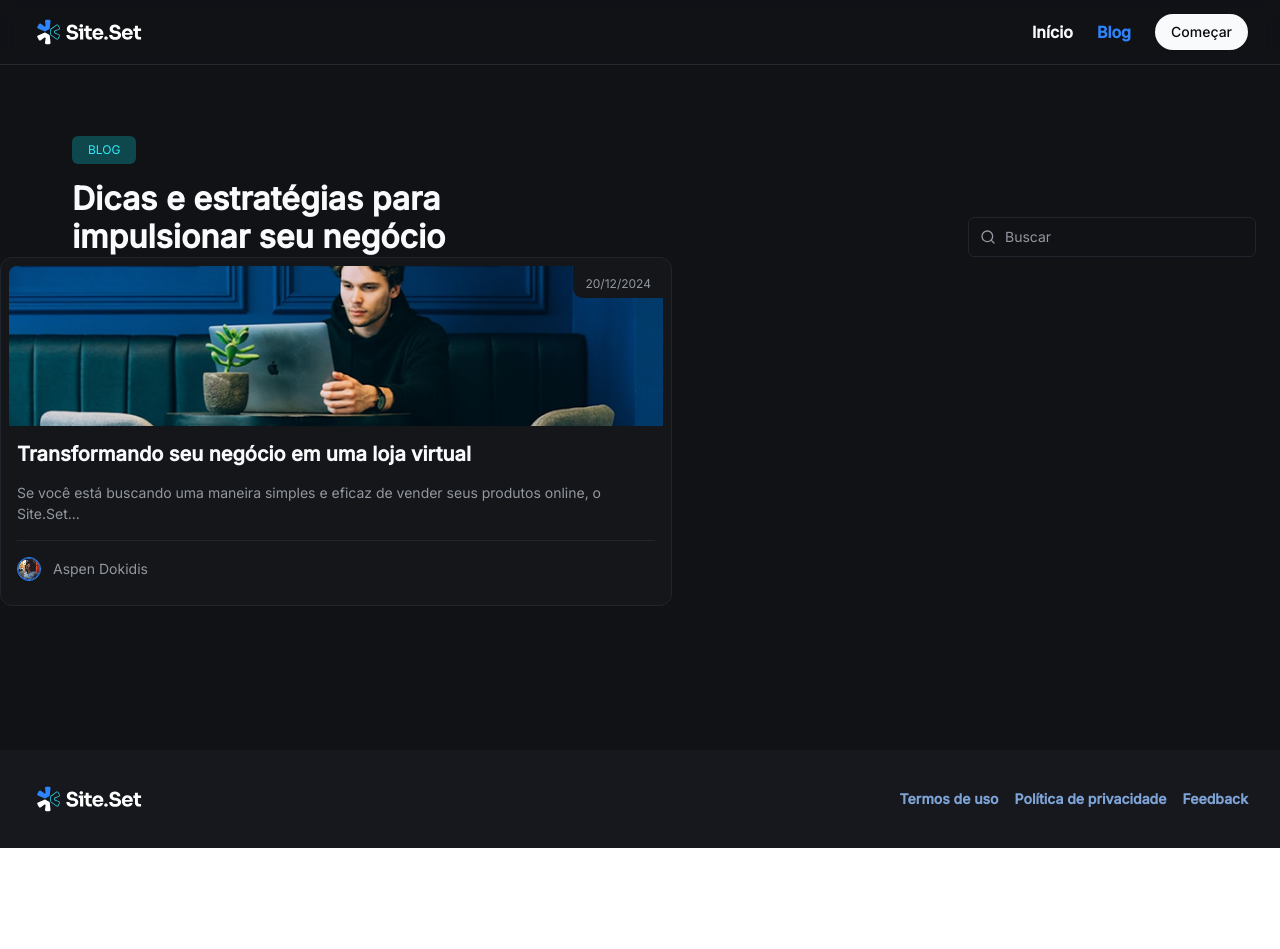
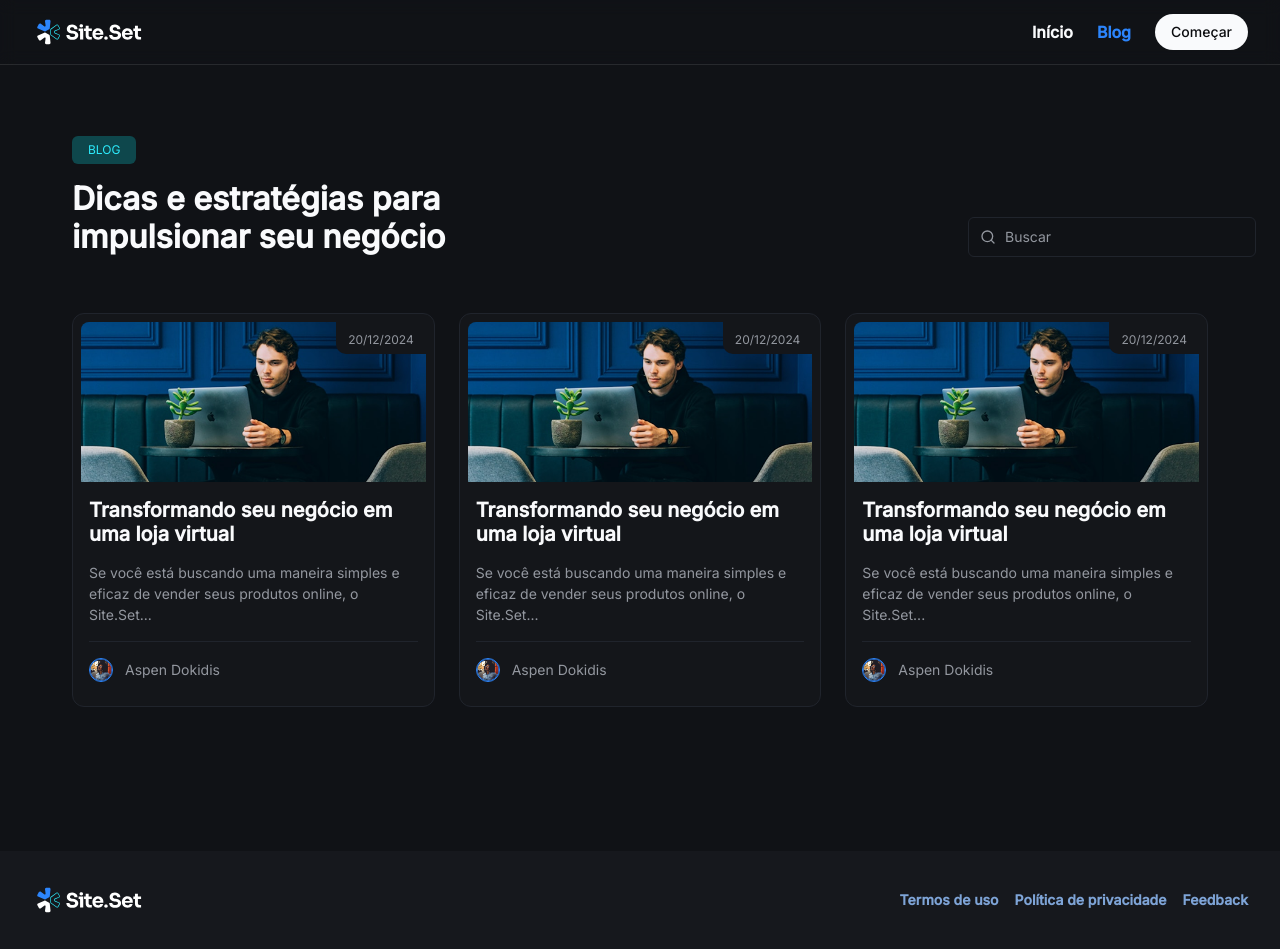
Before and after one commit to igorfbarbosa/landing-page-rocketseat, a Next.js app: page /blog in a window 1280 px wide. Before the commit the page ends 848 px from the top, so only its background shows below. Built offline with nearby package versions, Linux system fonts and the light colour scheme; a web font is replaced by a local one.

Commit message:
Fundamentos do Next.js - Criando o componente PostGridCard

```diff
--- a/src/templates/blog/blog-list.tsx
+++ b/src/templates/blog/blog-list.tsx
@@ -1,6 +1,7 @@
 import { Search } from '@/components/search'
 import { useRouter } from 'next/router'
 import { PostCard } from './components/post-card'
+import { PostGridCard } from './components/post-grid-card'
 
 export function BlogList() {
   const router = useRouter()
@@ -11,7 +12,7 @@ export function BlogList() {
 
   return (
     <div className="flex flex-col py-24 flex-grow h-full">
-      <header>
+      <header className="pb-14">
         <div className="container space-y-6 flex flex-col items-start justify-between md:flex-row md:items-end lg:items-end">
           <div className="flex flex-col gap-4 md:px-0">
             <span className="text-body-tag text-cyan-100 w-fit rounded-md text-center md:text-left py-2 px-4 bg-cyan-300">
@@ -26,6 +27,7 @@ export function BlogList() {
         </div>
       </header>
 
+      <PostGridCard>
         <PostCard
           title="Transformando seu negócio em uma loja virtual"
           description="Se você está buscando uma maneira simples e eficaz de vender seus produtos online, o Site.Set..."
@@ -37,6 +39,29 @@ export function BlogList() {
             name: 'Aspen Dokidis',
           }}
         />
+        <PostCard
+          title="Transformando seu negócio em uma loja virtual"
+          description="Se você está buscando uma maneira simples e eficaz de vender seus produtos online, o Site.Set..."
+          date="20/12/2024"
+          slug="/transformando"
+          image="/assets/primeiro-post.png"
+          author={{
+            avatar: '/customer-1.png',
+            name: 'Aspen Dokidis',
+          }}
+        />
+        <PostCard
+          title="Transformando seu negócio em uma loja virtual"
+          description="Se você está buscando uma maneira simples e eficaz de vender seus produtos online, o Site.Set..."
+          date="20/12/2024"
+          slug="/transformando"
+          image="/assets/primeiro-post.png"
+          author={{
+            avatar: '/customer-1.png',
+            name: 'Aspen Dokidis',
+          }}
+        />
+      </PostGridCard>
     </div>
   )
 }
--- /dev/null
+++ b/src/templates/blog/components/post-grid-card/index.ts
@@ -0,0 +1 @@
+export * from './post-grid-card'
--- /dev/null
+++ b/src/templates/blog/components/post-grid-card/post-grid-card.tsx
@@ -0,0 +1,11 @@
+interface PostGridCardProps {
+  children: React.ReactNode
+}
+
+export function PostGridCard({ children }: PostGridCardProps) {
+  return (
+    <div className="container grid grid-cols-1 md:grid-cols-2 lg:grid-cols-3 gap-6">
+      {children}
+    </div>
+  )
+}
```
Lines whose indentation alone changed are shown as unchanged.
